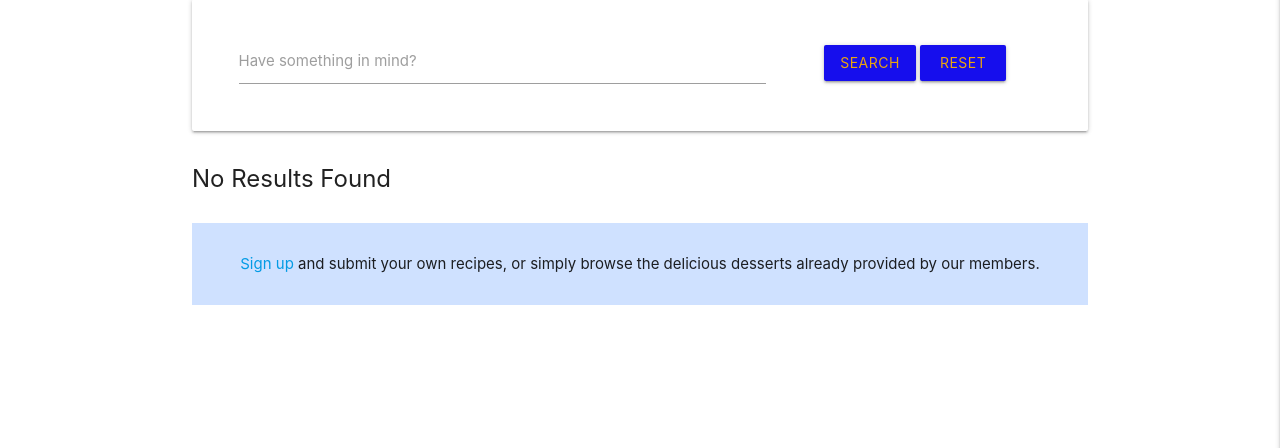
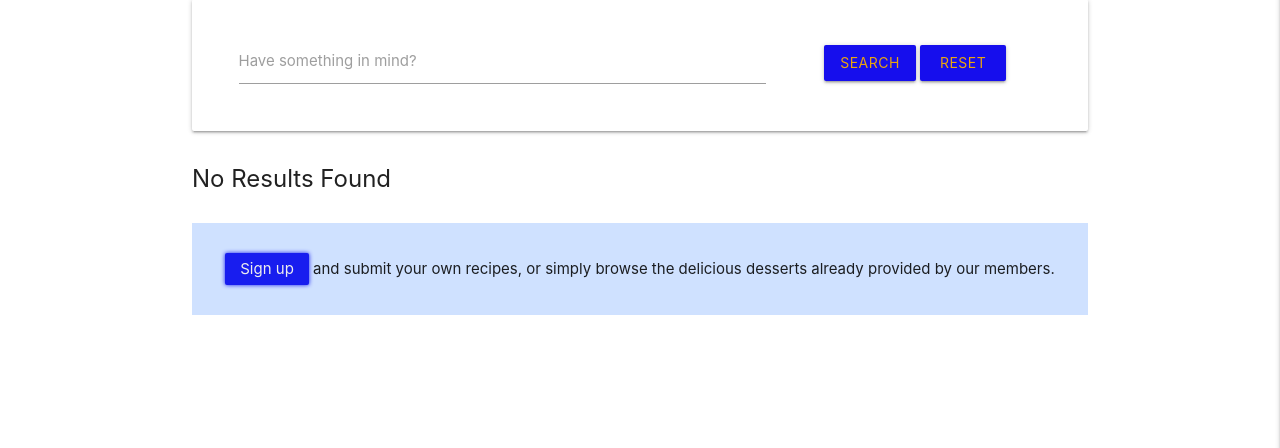
Before and after one commit to JimEv87/MS3, a Flask app: page / in a window 1280 px wide. Shown: the part 352-800 px from the top of the page. Run offline with Flask 2, Linux system fonts and the light colour scheme; data that the repository does not hold is empty; some libraries are stand-ins or nearby versions.

Commit message:
CTA button styled with glowing effect

```diff
--- a/static/css/style.css
+++ b/static/css/style.css
@@ -82,6 +82,38 @@ h3 {
     width: 220px;
 }
 
+.cta-btn {
+    background-color: #225ef5;
+    border-radius: 2px;
+    border: none;
+    color: #eeeeee;
+    cursor: pointer;
+    display: inline-block;
+    padding: 5px 15px;
+    text-align: center;
+    text-decoration: none;
+    animation: glowing 1300ms infinite;
+}
+
+.cta-btn:hover {
+    animation: unset;
+}
+
+@keyframes glowing {
+  0% {
+    background-color: #160eed;
+    box-shadow: 0 0 3px #160eed;
+  }
+  50% {
+    background-color: #225ef5;
+    box-shadow: 0 0 10px #225ef5;
+  }
+  100% {
+    background-color: #160eed;
+    box-shadow: 0 0 3px #160eed;
+  }
+}
+
 @media (min-width: 600px) {
       .valign-wrapper-600 {
           display: flex;
--- a/templates/recipes.html
+++ b/templates/recipes.html
@@ -37,7 +37,7 @@
 {% endif %}
 
 <div class="homepage-text">
-    <p><a href="{{ url_for('register') }}">Sign up</a> and submit your own recipes, or simply browse the delicious
+    <p><a href="{{ url_for('register') }}" class="cta-btn">Sign up</a> and submit your own recipes, or simply browse the delicious
         desserts already provided by our members.</p>
 </div>
 
```
